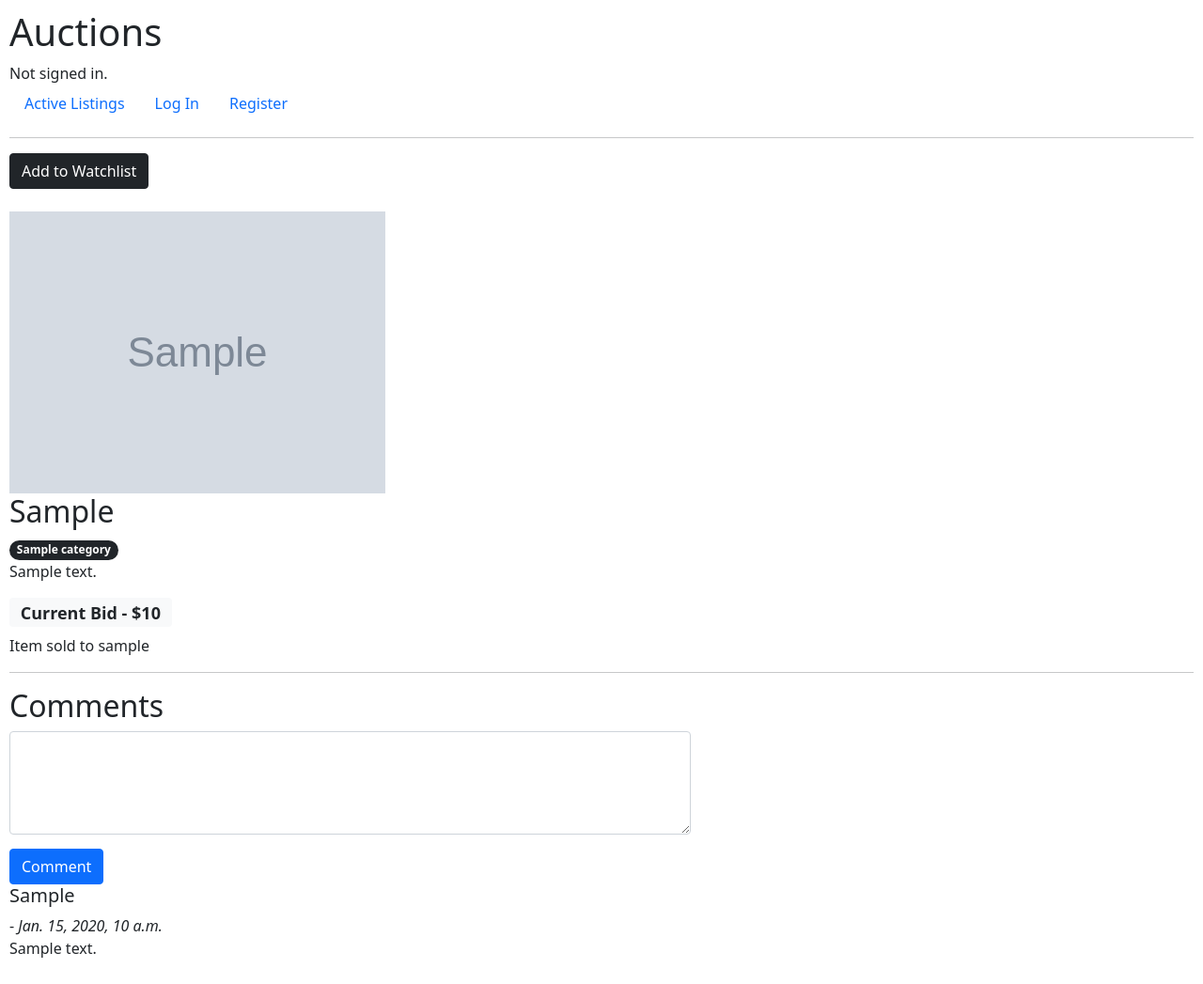
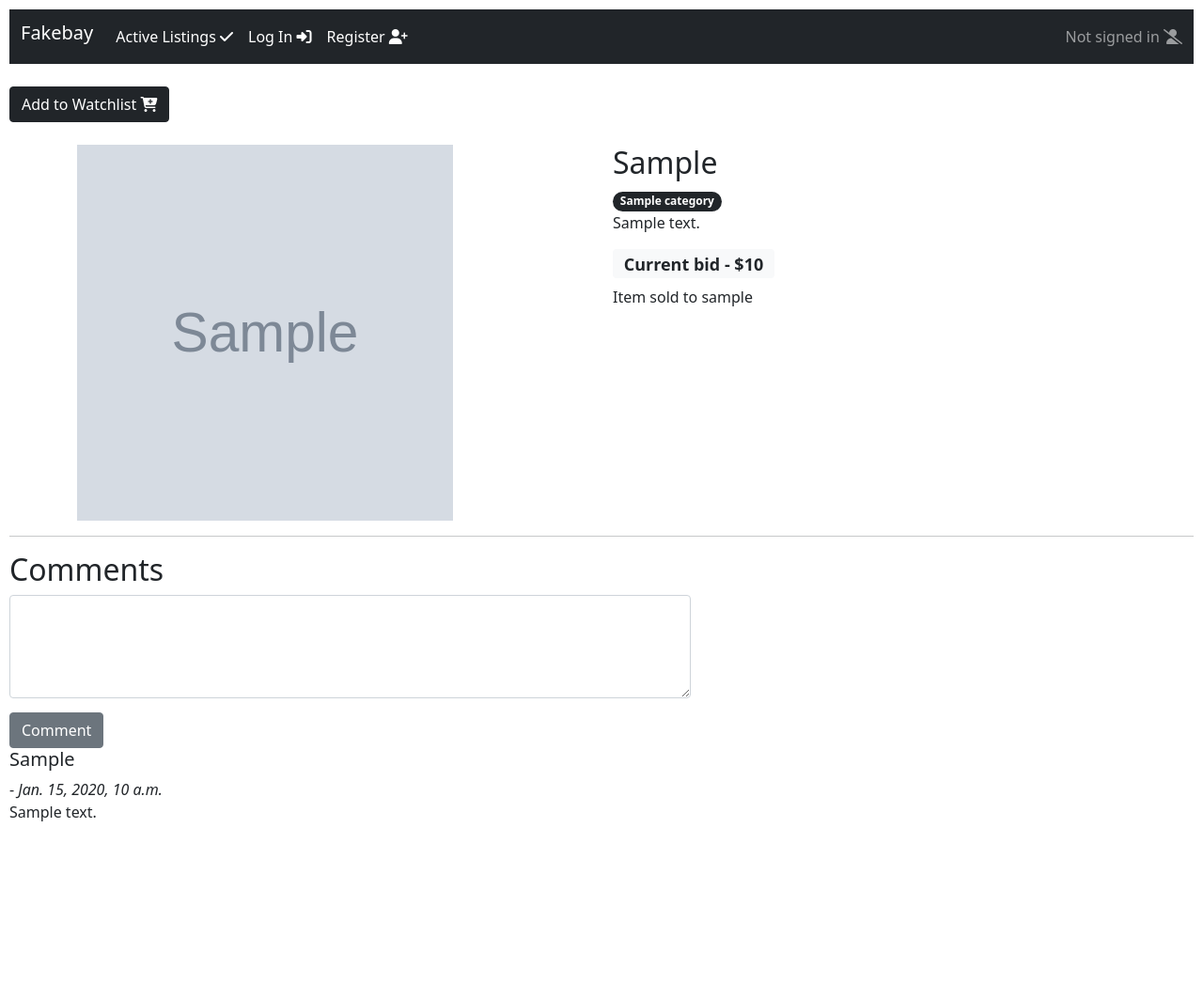
Before and after one commit to Codestronomer/CS50-Commerce-Project, a Django app: page /1 in a window 1280 px wide. Shown: the whole page at 94% size. After the commit the page ends 874 px from the top, so only its background shows below. Run offline with Django 3.2, Linux system fonts and the light colour scheme; tables that the repository leaves empty hold one stand-in row (values such as "Sample post"); grey boxes marked "Sample" are stand-in pictures; some libraries are stand-ins or nearby versions.

Commit message:
bug fixes and update

```diff
--- a/commerce/auctions/templates/auctions/create_listing.html
+++ b/commerce/auctions/templates/auctions/create_listing.html
@@ -7,6 +7,7 @@
 </head>
 <body>
     {% block body %}
+        <br>
         <a href="/"><button class="btn btn-dark">Go back</button></a>
         <center><h1>Create Listing</h1></center>
         <div class="row">
--- a/commerce/auctions/templates/auctions/detail.html
+++ b/commerce/auctions/templates/auctions/detail.html
@@ -10,36 +10,40 @@
         <form method="POST" action="{% url 'add_to_watchlist' pk=object.pk %}">
             {% csrf_token %}
             {{ watchlist_form.as_p }}
-            <button type="submit" class="btn btn-dark">Add to Watchlist</button>
+            <button type="submit" class="btn btn-dark">Add to Watchlist <i class="fas fa-cart-plus"></i></button>
         </form>
         <br>
-        <img src="{{ object.image_url }}" alt="">
+        <div class="container">
+            <div class="row">
+                <div class="col">
+                    <img src="{{ object.image_url }}" alt="" style="height:400px; width:400px;">
+                </div>
+                <div class="col">
                     <h2>{{ object.item }}</h2>
                     <span class="badge rounded-pill bg-dark">{{ object.category }}</span>
                     <p>{{ object.description }}</p>
                     {% if object.last_bid %}
-            <h4><span class="badge bg-light text-dark">Current Bid - ${{ object.last_bid.amount }}</span></h4>
+                        <h4><span class="badge bg-light text-dark">Current bid - ${{ object.last_bid.amount }}</span></h4>
                     {% else %}
-            <h4><span class="badge bg-light text-dark">Initial Bid: - ${{ object.bid }}</span></h4>
+                        <h4><span class="badge bg-light text-dark">Initial bid <i class="fas fa-tag"></i> ${{ object.bid }}</span></h4>
                     {% endif %}
                     {% if object.owner == request.user %}
                         {% if object.is_closed == False %}
-                <a href="{% url 'close_auction' object.pk %}"><button class="btn btn-dark">Close Auction</button></a>
+                            <a href="{% url 'close_auction' object.pk %}"><button class="btn btn-dark" style="margin-top:10px">Close Auction</button></a>
                         {% else %}
                             <h4>Auction closed</h4>
                         {% endif %}
-        {% endif %}
+                    {% else %}
                         {% if object.is_closed == False %}
-            <h4>Bid for item</h4>
                             <form method="POST" action="{% url 'bid' object.pk %}">
                                 {% csrf_token %}
                                 <div class="row">
-                    <div class="col-6">
+                                    <div class="col-9">
                                         <label for="amount" class="form-label"><b>Amount</b></label>
                                         <div class="input-group mb-3">
                                             <span class="input-group-text">$</span>
                                             <input class="form-control" type="number" placeholder="" name="amount" id="amount">
-                            <button type="submit" class="btn btn-dark">Place Bid</button>
+                                            <button type="submit" class="btn btn-secondary">Place Bid <i class="fas fa-hand-paper"></i></button>
                                         </div>
                                     </div>
                                 </div>
@@ -51,6 +55,11 @@
                                 <p>Item sold to {{ object.last_bid.user }}</p>
                             {% endif %}
                         {% endif %}
+                    {% endif %}
+                </div>
+            </div>
+            </div>
+        </div>
 
 <!--    Comment Section-->
         <hr>
@@ -60,7 +69,7 @@
                 <form method="POST" action="{% url 'add_comment' object.pk %}">
                     {% csrf_token %}
                     <textarea name="comment" class="form-control" rows="4"></textarea>
-                    <button class="btn btn-primary" type="submit" style="margin-top:15px">Comment</button>
+                    <button class="btn btn-secondary" type="submit" style="margin-top:15px">Comment</button>
                 </form>
             </div>
         </div>
--- a/commerce/auctions/templates/auctions/index.html
+++ b/commerce/auctions/templates/auctions/index.html
@@ -12,7 +12,6 @@
 </style>
 
 {% block body %}
-    <h2>Active Listings</h2>
     <div class="container">
         <div class="row">
             {% for obj in listings %}
--- a/commerce/auctions/templates/auctions/layout.html
+++ b/commerce/auctions/templates/auctions/layout.html
@@ -3,11 +3,14 @@
 <!DOCTYPE html>
 <html lang="en">
     <head>
-        <title>{% block title %}Auctions{% endblock %}</title>
+        <title>{% block title %}Auctions {% endblock %}</title>
         <!-- CSS only -->
         <link href="https://cdn.jsdelivr.net/npm/bootstrap@5.1.0/dist/css/bootstrap.min.css" rel="stylesheet" integrity="sha384-KyZXEAg3QhqLMpG8r+8fhAXLRk2vvoC2f3B09zVXn8CA5QIVfZOJ3BCsw2P0p/We" crossorigin="anonymous">
 <!--        <link rel="stylesheet" href="https://stackpath.bootstrapcdn.com/bootstrap/4.4.1/css/bootstrap.min.css" integrity="sha384-Vkoo8x4CGsO3+Hhxv8T/Q5PaXtkKtu6ug5TOeNV6gBiFeWPGFN9MuhOf23Q9Ifjh" crossorigin="anonymous">-->
         <link href="{% static 'auctions/styles.css' %}" rel="stylesheet">
+        <script src="https://kit.fontawesome.com/1e3946157d.js" crossorigin="anonymous"></script>
+        <!-- JavaScript Bundle with Popper -->
+        <script src="https://cdn.jsdelivr.net/npm/bootstrap@5.1.0/dist/js/bootstrap.bundle.min.js" integrity="sha384-U1DAWAznBHeqEIlVSCgzq+c9gqGAJn5c/t99JyeKa9xxaYpSvHU5awsuZVVFIhvj" crossorigin="anonymous"></script>
         <style>
             a {
                 text-decoration: none
@@ -28,39 +31,53 @@
                 {% endfor %}
             </div>
         {% endif %}
-        <h1>Auctions</h1>
-        <div>
-            {% if user.is_authenticated %}
-                Signed in as <strong>{{ user.username }}</strong>.
-            {% else %}
-                Not signed in.
-            {% endif %}
-        </div>
-        <ul class="nav">
+
+        <nav class="navbar navbar-expand-lg navbar-dark bg-dark">
+            <div class="container-fluid">
+                <a class="navbar-brand h1" href="/">Fakebay</i>
+                </a>
+                <button class="navbar-toggler" type="button" data-bs-toggle="collapse" data-bs-target="#navbarNav" aria-controls="navbarNav" aria-expanded="false" aria-label="Toggle navigation">
+                    <span class="navbar-toggler-icon"></span>
+                </button>
+
+                <div class="collapse navbar-collapse" id="navbarNav">
+                    <ul class="navbar-nav me-auto mb-2 mb-lg-0">
                         <li class="nav-item">
-                <a class="nav-link" href="{% url 'index' %}">Active Listings</a>
+                            <a class="nav-link active" href="{% url 'index' %}">Active Listings <i class="fas fa-check"></i></a>
                         </li>
                         {% if user.is_authenticated %}
                             <li class="nav-item">
-                    <a class="nav-link" href="{% url 'logout' %}">Log Out</a>
+                                <a class="nav-link active" href="{% url 'create_listing' %}">Create Listing <i class="fas fa-plus"></i></a>
                             </li>
                             <li class="nav-item">
-                    <a class="nav-link" href="{% url 'create_listing' %}">Create Listing</a>
-                </li>
-                <li class="nav-item">
-                    <a class="nav-link" href="{% url 'watchlist' %}">Watchlist</a>
+                                <a class="nav-link active" href="{% url 'watchlist' %}">Watchlist <i class="fas fa-cart-plus"></i></a>
                             </li>
                         {% else %}
                             <li class="nav-item">
-                    <a class="nav-link" href="{% url 'login' %}">Log In</a>
+                                <a class="nav-link active" href="{% url 'login' %}">Log In <i class="fas fa-sign-in-alt"></i></a>
                             </li>
                             <li class="nav-item">
-                    <a class="nav-link" href="{% url 'register' %}">Register</a>
+                                <a class="nav-link active" href="{% url 'register' %}">Register <i class="fas fa-user-plus"></i></a>
                             </li>
                         {% endif %}
                     </ul>
-        <hr>
+                    <span class="navbar-text ">
+                        {% if user.is_authenticated %}
+                            <strong>{{ user.username|title }} <i class="fas fa-user-circle"></i></strong>
+                            <a class="nav-link active" href="{% url 'logout' %}">Log Out <i class="fas fa-sign-out-alt"></i></a>
+                        {% else %}
+                            Not signed in <i class="fas fa-user-slash"></i>
+                        {% endif %}
+                    </span>
+
+
+                </div>
+            </div>
+        </nav>
+        <br>
         {% block body %}
         {% endblock %}
+        <!-- JavaScript Bundle with Popper -->
+        <script src="https://cdn.jsdelivr.net/npm/bootstrap@5.1.0/dist/js/bootstrap.bundle.min.js" integrity="sha384-U1DAWAznBHeqEIlVSCgzq+c9gqGAJn5c/t99JyeKa9xxaYpSvHU5awsuZVVFIhvj" crossorigin="anonymous"></script>
     </body>
 </html>
--- a/commerce/auctions/templates/auctions/login.html
+++ b/commerce/auctions/templates/auctions/login.html
@@ -1,6 +1,11 @@
 {% extends "auctions/layout.html" %}
 
 {% block body %}
+    <style>
+        input {
+            margin-top: 10px;
+            }
+    </style>
 
     <h2>Login</h2>
 
--- a/commerce/auctions/templates/auctions/register.html
+++ b/commerce/auctions/templates/auctions/register.html
@@ -1,6 +1,11 @@
 {% extends "auctions/layout.html" %}
 
 {% block body %}
+    <style>
+        input {
+            margin-top: 10px;
+            }
+    </style>
 
     <h2>Register</h2>
 
--- a/commerce/auctions/views.py
+++ b/commerce/auctions/views.py
@@ -1,5 +1,6 @@
 from django.contrib.auth import authenticate, login, logout
 from django.views.generic import FormView, ListView, DetailView
+from django.contrib.auth.mixins import LoginRequiredMixin
 from django.contrib.auth.decorators import login_required
 from django.db import IntegrityError
 from django.http import HttpResponse, HttpResponseRedirect
@@ -53,6 +54,7 @@ def register(request):
         try:
             user = User.objects.create_user(username, email, password)
             user.save()
+            WatchList.objects.create(user=user)
         except IntegrityError:
             return render(request, "auctions/register.html", {
                 "message": "Username already taken."
@@ -63,6 +65,7 @@ def register(request):
         return render(request, "auctions/register.html")
 
 
+@login_required()
 def bid_form(request, pk):
     if request.method == "POST":
         auction = AuctionListing.objects.get(pk=pk)
@@ -82,7 +85,7 @@ def bid_form(request, pk):
         return render(request, "auctions/detail.html", {"bid_form": BidForm()})
 
 
-class CreateListing(FormView):
+class CreateListing(LoginRequiredMixin, FormView):
     form_class = AuctionListingForm
     template_name = "auctions/create_listing.html"
     success_url = '/'
@@ -119,6 +122,8 @@ class AuctionListingView(DetailView):
         context['comments'] = Comment.objects.all()
         return context
 
+
+@login_required()
 def close_auction(request, pk):
     if request.method == "GET":
         auction = AuctionListing.objects.get(pk=pk)
@@ -127,12 +132,14 @@ def close_auction(request, pk):
     return redirect(reverse("detail", args=[pk]))
 
 
+@login_required()
 def watchlist(request):
     if request.user.is_authenticated:
         my_watchlist = WatchList.objects.get(user=request.user)
         return render(request, "auctions/watchlist.html", {"watchlist": my_watchlist})
 
 
+@login_required()
 def add_to_watchlist(request, pk):
     if request.method == "POST":
         coming_auction = AuctionListing.objects.get(pk=pk)
@@ -148,6 +155,7 @@ def add_to_watchlist(request, pk):
         return render(request, "auctions/detail.html", {'watchlist_form': WatchListForm()})
 
 
+@login_required()
 def remove_from_watchlist(request, pk):
     if request.method == "POST":
         watchlist = WatchList.objects.get(user=request.user)
@@ -160,6 +168,7 @@ def remove_from_watchlist(request, pk):
         return render(request, "auctions/watchlist.html", {'watchlist_form': WatchListForm()})
 
 
+@login_required()
 def add_comment(request, pk):
     if request.method == "POST":
         auction = AuctionListing.objects.get(pk=pk)
--- a/commerce/commerce/settings.py
+++ b/commerce/commerce/settings.py
@@ -12,7 +12,7 @@ https://docs.djangoproject.com/en/3.0/ref/settings/
 
 import os
 import dotenv
-
+from django.urls import reverse_lazy
 # Build paths inside the project like this: os.path.join(BASE_DIR, ...)
 BASE_DIR = os.path.dirname(os.path.dirname(os.path.abspath(__file__)))
 
@@ -123,3 +123,5 @@ USE_TZ = True
 # https://docs.djangoproject.com/en/3.0/howto/static-files/
 
 STATIC_URL = '/static/'
+
+LOGIN_URL = reverse_lazy("login")
```
Also changed, not shown: commerce/auctions/templates/auctions/watchlist.html (+29 -8 lines). Lines whose indentation alone changed are shown as unchanged.
